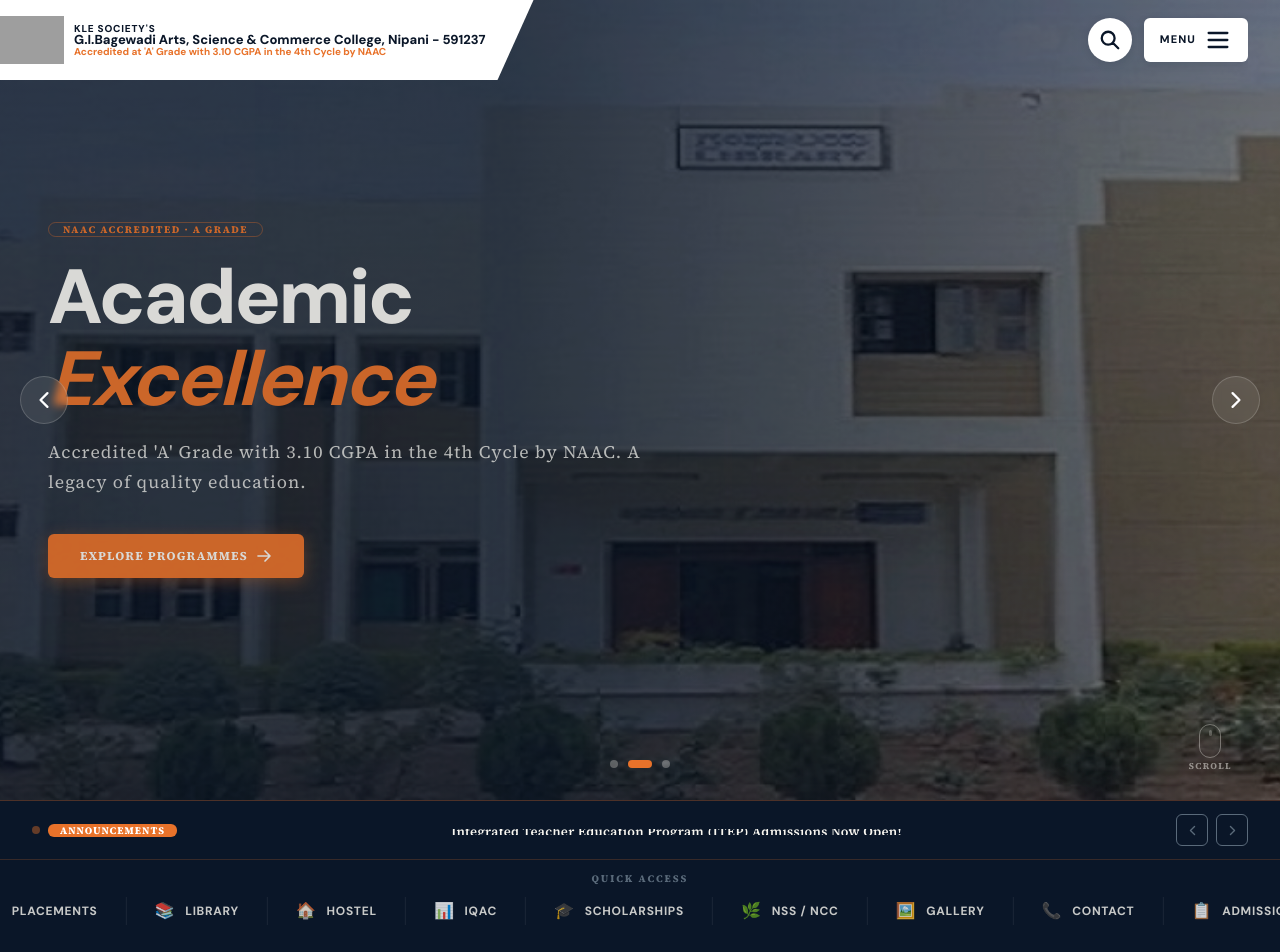
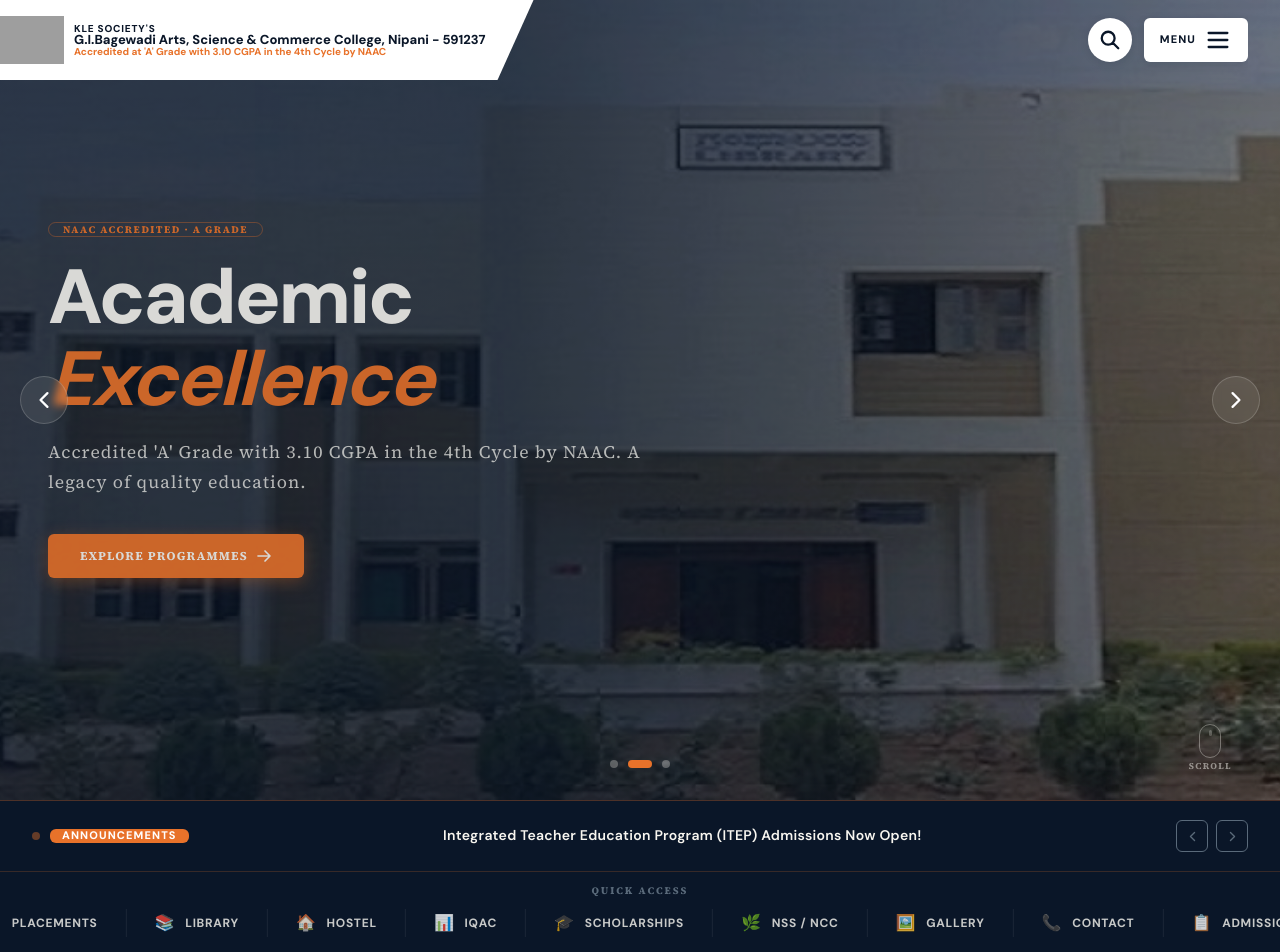
Before and after one commit to Rrayan0001/KLE_NPN, a Next.js app: page / in a window 1280 px wide. Shown: the top 952 px of the page. Built offline with nearby package versions, Linux system fonts and the light colour scheme; grey boxes are pictures that could not be loaded.

Commit message:
fix: welcome animation unmasking, announcements height, and chairman info spacing

```diff
--- a/src/app/page.tsx
+++ b/src/app/page.tsx
@@ -263,7 +263,7 @@ export default function Home() {
                 <div className={s.chairAvatar}>
                   <img src="/images/Amitkoreimage.jpg" alt="Shri Amit P. Kore" className={s.chairAvatarImg} />
                 </div>
-                <div>
+                <div className={s.chairInfo}>
                   <div className={s.chairName}>Shri Amit P. Kore</div>
                   <div className={s.chairRole}>Chairman, KLE Society, Belagavi</div>
                   <Link href="/chairman-msg" className={s.chairReadMore}>Read Full Message →</Link>
--- a/src/components/ClientLayout.tsx
+++ b/src/components/ClientLayout.tsx
@@ -15,10 +15,7 @@ export default function ClientLayout({ children }: ClientLayoutProps) {
   return (
     <>
       <WelcomeAnimation onComplete={() => setShowWelcome(false)} />
-      <div
-        className="flex flex-col min-h-screen"
-        style={{ visibility: showWelcome ? 'hidden' : 'visible' }}
-      >
+      <div className="flex flex-col min-h-screen">
         <Header />
         <main className="flex-grow">{children}</main>
         <Footer />
--- a/src/components/WelcomeAnimation.tsx
+++ b/src/components/WelcomeAnimation.tsx
@@ -27,7 +27,7 @@ export default function WelcomeAnimation({ onComplete }: WelcomeAnimationProps)
       setVisible(false);
       sessionStorage.setItem('kle-intro-seen', '1');
       onComplete();
-    }, 2350);
+    }, 2900); // 1100ms duration for exit transition to complete fully
 
     return () => {
       clearTimeout(t1);
@@ -50,14 +50,12 @@ export default function WelcomeAnimation({ onComplete }: WelcomeAnimationProps)
           align-items: center;
           justify-content: center;
           background-color: #0A1628;
-          opacity: 1;
-          transform: scale(1);
-          transition: opacity 0.55s cubic-bezier(0.16, 1, 0.3, 1), transform 0.55s cubic-bezier(0.16, 1, 0.3, 1);
+          clip-path: circle(150% at 50% 50%);
+          transition: clip-path 1.1s cubic-bezier(0.76, 0, 0.24, 1);
         }
 
         .welcome-overlay.exit-active {
-          opacity: 0;
-          transform: scale(1.04);
+          clip-path: circle(0% at 50% 50%);
           pointer-events: none;
         }
 
--- a/src/styles/layout.module.css
+++ b/src/styles/layout.module.css
@@ -98,18 +98,18 @@
 .scrollLabel { font-size: 9px; letter-spacing: .15em; text-transform: uppercase; font-weight: 700; }
 
 /* ── ANNOUNCEMENTS ───────────────────────────────────────────── */
-.ticker { width: 100%; background: #0A1628; color: #F8F6F0; padding: 13px 32px; border-top: 1px solid rgba(232,114,42,.3); overflow: hidden; }
-.tickerInner { max-width: 80rem; margin: 0 auto; display: flex; align-items: center; justify-content: space-between; gap: 12px; }
-.tickerLeft { display: flex; align-items: center; gap: 8px; flex-shrink: 0; }
+.ticker { width: 100%; background: #0A1628; color: #F8F6F0; padding: 16px 32px; border-top: 1px solid rgba(232,114,42,.3); overflow: hidden; }
+.tickerInner { max-width: 80rem; margin: 0 auto; display: flex; align-items: center; justify-content: space-between; gap: 16px; }
+.tickerLeft { display: flex; align-items: center; gap: 10px; flex-shrink: 0; }
 .tickerDot { width: 8px; height: 8px; border-radius: 50%; background: #E8722A; animation: pls 2s infinite; }
 @keyframes pls { 0%,100%{opacity:1} 50%{opacity:.4} }
-.tickerBadge { background: #E8722A; color: #fff; font-size: 10px; font-weight: 800; text-transform: uppercase; padding: 4px 12px; border-radius: 6px; letter-spacing: .1em; }
-.tickerScroll { flex: 1; display: flex; justify-content: center; align-items: center; overflow: hidden; min-height: 28px; position: relative; padding: 0 48px; }
-.tickerItem { text-align: center; transition: all .65s ease; position: absolute; width: 100%; padding: 0 8px; }
+.tickerBadge { background: #E8722A; color: #fff; font-size: 11px; font-weight: 800; text-transform: uppercase; padding: 4px 12px; border-radius: 6px; letter-spacing: .1em; font-family: var(--font-dm-sans), sans-serif; }
+.tickerScroll { flex: 1; display: flex; justify-content: center; align-items: center; overflow: hidden; min-height: 38px; position: relative; padding: 0 24px; }
+.tickerItem { text-align: center; transition: all .65s ease; position: absolute; width: 100%; padding: 0 8px; display: flex; align-items: center; justify-content: center; height: 100%; }
 .tickerOn { opacity: 1; transform: translateY(0) scale(1); pointer-events: auto; z-index: 10; }
-.tickerOff { opacity: 0; transform: translateY(10px) scale(.96); pointer-events: none; z-index: 0; }
-.tickerA { color: #F8F6F0; font-size: 13px; font-weight: 600; letter-spacing: .02em; text-decoration: none; display: inline-block; overflow: hidden; text-overflow: ellipsis; white-space: nowrap; max-width: 100%; transition: color .2s; }
-.tickerA:hover { color: #2A9D6F; text-decoration: underline; }
+.tickerOff { opacity: 0; transform: translateY(12px) scale(.96); pointer-events: none; z-index: 0; }
+.tickerA { color: #F8F6F0; font-size: 14px; font-weight: 600; letter-spacing: .02em; text-decoration: none; display: inline-block; overflow: hidden; text-overflow: ellipsis; white-space: nowrap; max-width: 100%; transition: color .2s; font-family: var(--font-dm-sans), sans-serif; line-height: 1.4; }
+.tickerA:hover { color: #E8722A; text-decoration: underline; }
 .tickerCtrl { display: flex; gap: 8px; flex-shrink: 0; }
 .tickerBtn { width: 32px; height: 32px; border-radius: 6px; border: 1px solid #5A6A7A; background: transparent; color: #5A6A7A; display: flex; align-items: center; justify-content: center; cursor: pointer; transition: all .2s; }
 .tickerBtn:hover { border-color: #F8F6F0; color: #fff; }
@@ -349,12 +349,13 @@
 .chairQuoteMark { font-size: 120px; line-height: .8; color: #E8722A; font-family: Georgia,serif; font-weight: 900; opacity: .4; margin-top: -10px; user-select: none; }
 .chairContent { }
 .chairQuoteText { font-size: 18px; color: rgba(248,246,240,.88); line-height: 1.75; font-style: italic; margin: 0 0 32px; font-family: var(--font-source-serif),Georgia,serif; }
-.chairPerson { display: flex; align-items: center; gap: 18px; }
-.chairAvatar { width: 72px; height: 72px; border-radius: 50%; overflow: hidden; border: 3px solid #E8722A; flex-shrink: 0; }
+.chairPerson { display: flex; align-items: center; gap: 20px; }
+.chairAvatar { width: 80px; height: 80px; border-radius: 50%; overflow: hidden; border: 3px solid #E8722A; flex-shrink: 0; }
 .chairAvatarImg { width: 100%; height: 100%; object-fit: cover; }
-.chairName { font-size: 17px; font-weight: 700; color: #F8F6F0; margin: 0 0 3px; font-family: var(--font-dm-sans),sans-serif; }
-.chairRole { font-size: 11px; font-weight: 600; color: rgba(232,114,42,.9); text-transform: uppercase; letter-spacing: .08em; display: block; margin-bottom: 8px; }
-.chairReadMore { font-size: 11px; font-weight: 700; text-transform: uppercase; letter-spacing: .1em; color: rgba(248,246,240,.6); text-decoration: none; transition: color .2s; }
+.chairInfo { display: flex; flex-direction: column; gap: 4px; text-align: left; }
+.chairName { font-size: 18px; font-weight: 700; color: #F8F6F0; margin: 0; font-family: var(--font-dm-sans),sans-serif; line-height: 1.2; }
+.chairRole { font-size: 11px; font-weight: 600; color: rgba(232,114,42,.9); text-transform: uppercase; letter-spacing: .08em; display: block; margin: 0; line-height: 1.3; }
+.chairReadMore { font-size: 11px; font-weight: 700; text-transform: uppercase; letter-spacing: .1em; color: rgba(248,246,240,.6); text-decoration: none; transition: color .2s; display: inline-block; margin-top: 4px; }
 .chairReadMore:hover { color: #E8722A; }
 
 /* ── PARTNERS SECTION ────────────────────────────────────────── */
```
